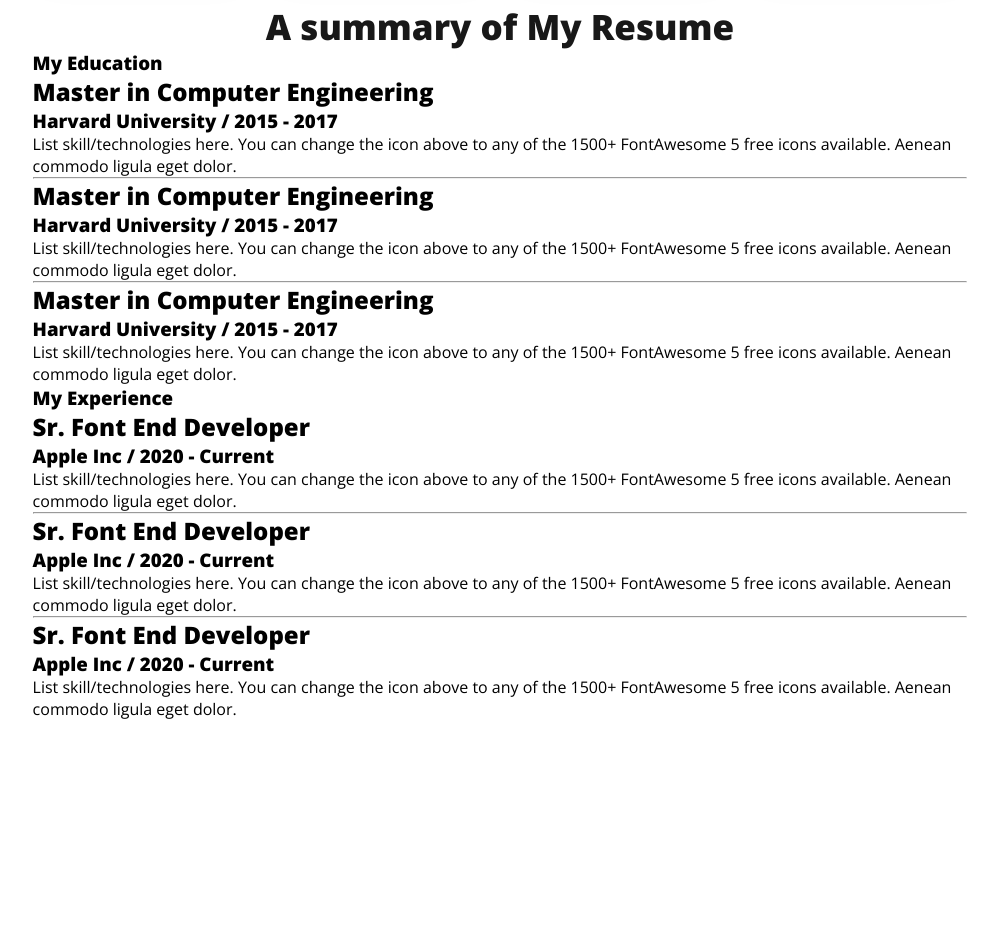
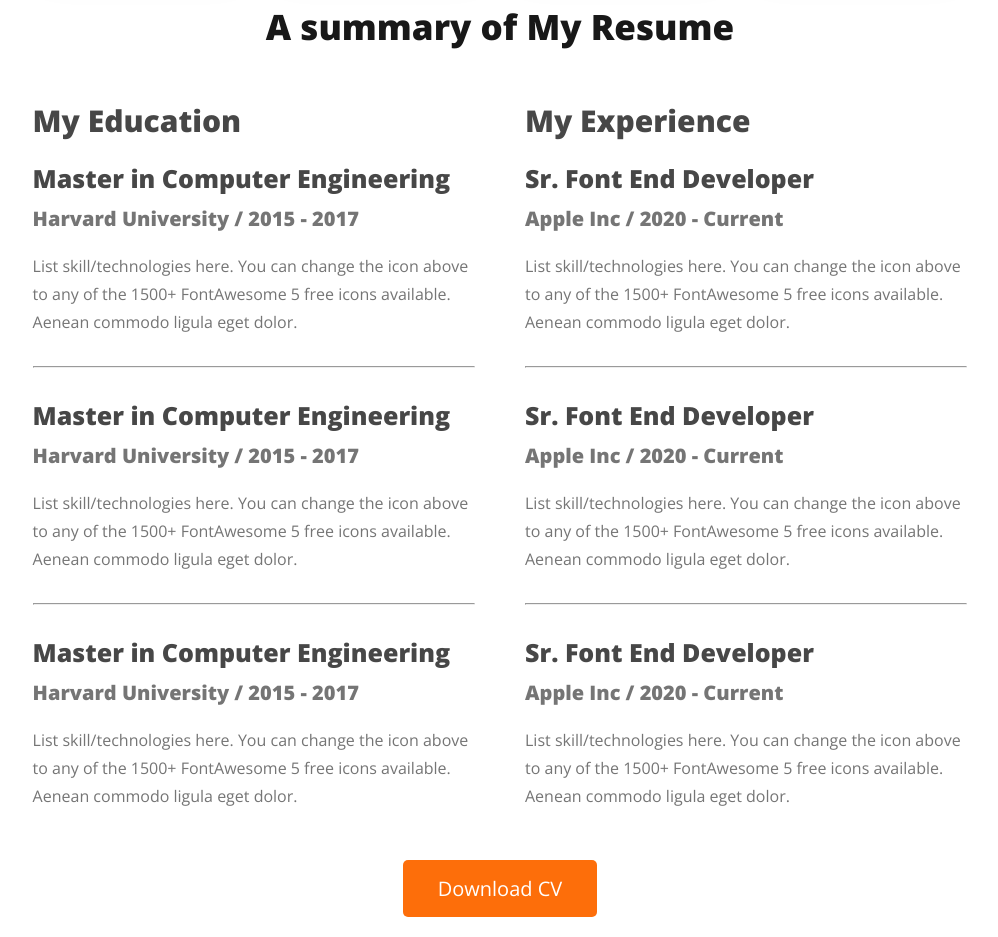
Before and after one commit to Devmdmainuddin/developer-protfolio, a plain HTML site: page index.html in a window 1280 px wide. Shown: the part 1958-2895 px from the top of the page, without its empty margins (140-1138 px from the left). Before the commit the page ends 2698 px from the top, so only its background shows below. Drawn offline with nearby package versions, Linux system fonts and the light colour scheme.

Commit message:
resume section add

```diff
--- a/index.html
+++ b/index.html
@@ -106,57 +106,61 @@
 </section>
 <section class="resum">
     <h3 class="section-title">A summary of My Resume</h3>
-    <div class="resum-container">
-        <div class="resum-colum">
-            <h3 class="resum-colum-title">My Education</h3>
-            <div class="resum-item">
-                <h2 class="resum-item-title">Master in Computer Engineering</h2>
-                <h3 class="resum-item-institute">Harvard University / 2015 - 2017</h3>
-                <p class="resum-item-description">List skill/technologies here. You can change the icon above
+    <div class="resume-container">
+        <div class="resume-colum">
+            <h3 class="resume-colum-title">My Education</h3>
+            <div class="resume-item">
+                <h2 class="resume-item-title">Master in Computer Engineering</h2>
+                <h3 class="resume-item-institute">Harvard University / 2015 - 2017</h3>
+                <p class="resume-item-description">List skill/technologies here. You can change the icon above
                     to any of the 1500+ FontAwesome 5 free icons available. Aenean commodo ligula eget dolor.</p>
             </div>
             <hr>
-            <div class="resum-item">
-                <h2 class="resum-item-title">Master in Computer Engineering</h2>
-                <h3 class="resum-item-institute">Harvard University / 2015 - 2017</h3>
-                <p class="resum-item-description">List skill/technologies here. You can change the icon above
+            <div class="resume-item">
+                <h2 class="resume-item-title">Master in Computer Engineering</h2>
+                <h3 class="resume-item-institute">Harvard University / 2015 - 2017</h3>
+                <p class="resume-item-description">List skill/technologies here. You can change the icon above
                     to any of the 1500+ FontAwesome 5 free icons available. Aenean commodo ligula eget dolor.</p>
             </div>
             <hr>
-            <div class="resum-item">
-                <h2 class="resum-item-title">Master in Computer Engineering</h2>
-                <h3 class="resum-item-institute">Harvard University / 2015 - 2017</h3>
-                <p class="resum-item-description">List skill/technologies here. You can change the icon above
+            <div class="resume-item">
+                <h2 class="resume-item-title">Master in Computer Engineering</h2>
+                <h3 class="resume-item-institute">Harvard University / 2015 - 2017</h3>
+                <p class="resume-item-description">List skill/technologies here. You can change the icon above
                     to any of the 1500+ FontAwesome 5 free icons available. Aenean commodo ligula eget dolor.</p>
             </div>
 
         </div>
-        <div class="resum-colum">
-            <h3 class="resum-colum-title">My Experience</h3>
-            <div class="resum-item">
-                <h2 class="resum-item-title">Sr. Font End Developer</h2>
-                <h3 class="resum-item-institute">Apple Inc / 2020 - Current</h3>
-                <p class="resum-item-description">List skill/technologies here. You can change the icon above
+        <div class="resume-colum">
+            <h3 class="resume-colum-title">My Experience</h3>
+            <div class="resume-item">
+                <h2 class="resume-item-title">Sr. Font End Developer</h2>
+                <h3 class="resume-item-institute">Apple Inc / 2020 - Current</h3>
+                <p class="resume-item-description">List skill/technologies here. You can change the icon above
                     to any of the 1500+ FontAwesome 5 free icons available. Aenean commodo ligula eget dolor.</p>
             </div>
             <hr>
-            <div class="resum-item">
-                <h2 class="resum-item-title">Sr. Font End Developer</h2>
-                <h3 class="resum-item-institute">Apple Inc / 2020 - Current</h3>
-                <p class="resum-item-description">List skill/technologies here. You can change the icon above
+            <div class="resume-item">
+                <h2 class="resume-item-title">Sr. Font End Developer</h2>
+                <h3 class="resume-item-institute">Apple Inc / 2020 - Current</h3>
+                <p class="resume-item-description">List skill/technologies here. You can change the icon above
                     to any of the 1500+ FontAwesome 5 free icons available. Aenean commodo ligula eget dolor.</p>
             </div>
             <hr>
-            <div class="resum-item">
-                <h2 class="resum-item-title">Sr. Font End Developer</h2>
-                <h3 class="resum-item-institute">Apple Inc / 2020 - Current</h3>
-                <p class="resum-item-description">List skill/technologies here. You can change the icon above
+            <div class="resume-item">
+                <h2 class="resume-item-title">Sr. Font End Developer</h2>
+                <h3 class="resume-item-institute">Apple Inc / 2020 - Current</h3>
+                <p class="resume-item-description">List skill/technologies here. You can change the icon above
                     to any of the 1500+ FontAwesome 5 free icons available. Aenean commodo ligula eget dolor.</p>
             </div>
 
         </div>
 
     </div>
+    <div class="download-cv">
+        <button class="primary-btn">Download CV</button>
+    </div>
+
 </section>
 </main>
 <footer>
--- a/style.css
+++ b/style.css
@@ -180,3 +180,46 @@ main{
     font-weight: 400;
     line-height: 28px;
 }
+
+
+.resume-container{
+    display: flex;
+    gap:50px;
+    margin-top: 50px;
+}
+.resume-colum-title{
+    color:#474747;
+    font-size: 30px;
+    font-weight: 700;
+    margin-bottom: 20px;;
+}
+
+.resume-item-title{
+    color: #474747;
+    font-size: 25px;
+    font-weight: 700;
+    margin-bottom: 10px;
+}
+.resume-item-institute{
+    color: #757575;
+    font-size: 20px;
+    font-weight: 600;
+    margin-bottom: 20px;
+
+}
+.resume-item-description{
+    color:#757575;
+    font-size: 16px;
+    font-weight: 400;
+    line-height: 28px;
+
+}
+.resume-container hr{
+    margin-top: 30px;
+    margin-bottom: 30px;
+}
+.download-cv{
+    margin-top: 50px;
+    text-align: center;
+
+}
```
